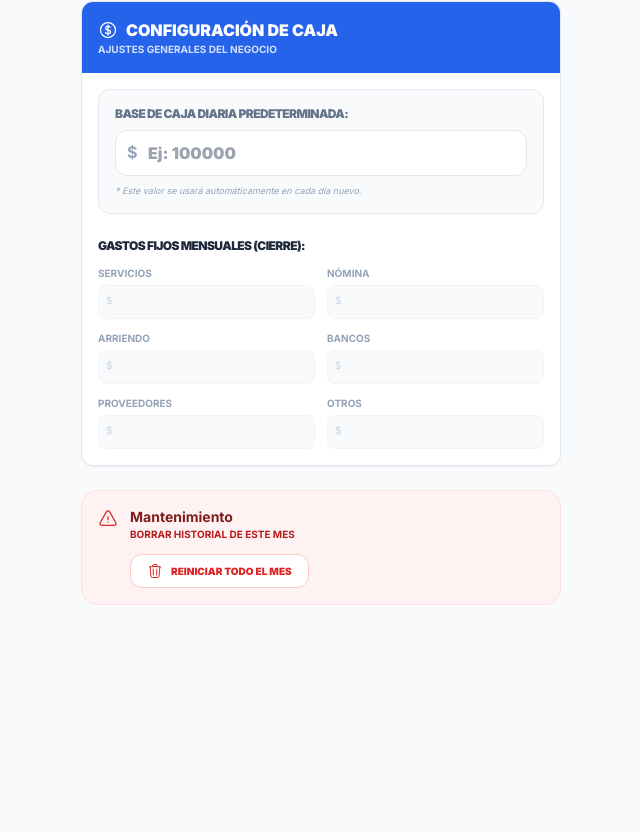
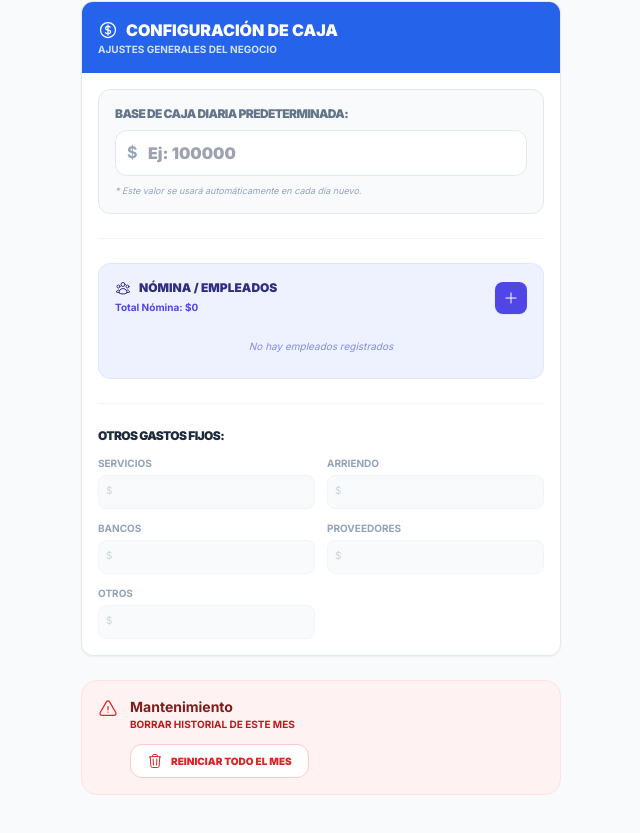
Before and after one commit to christophervillotafreire/districauchos-app, a React (Vite) app: page / in a window 1280 px wide. Shown: the part 1033-1866 px from the top of the page, without its empty margins (319-959 px from the left). Before the commit the page ends 1830 px from the top, so only its background shows below. Built offline with nearby package versions, Linux system fonts and the light colour scheme.

Commit message:
Actualizar MonthlySummary.tsx

```diff
--- a/components/MonthlySummary.tsx
+++ b/components/MonthlySummary.tsx
@@ -1,6 +1,6 @@
 import React from 'react';
-import { MonthlyFixedExpenses } from '../types';
-import { TrashIcon, ExclamationTriangleIcon, CurrencyDollarIcon } from '@heroicons/react/24/outline';
+import { MonthlyFixedExpenses, Employee } from '../types';
+import { TrashIcon, ExclamationTriangleIcon, CurrencyDollarIcon, UserGroupIcon, PlusIcon } from '@heroicons/react/24/outline';
 
 interface MonthlySummaryProps {
   expenses: MonthlyFixedExpenses;
@@ -13,8 +13,57 @@ interface MonthlySummaryProps {
 
 export const MonthlySummary: React.FC<MonthlySummaryProps> = ({ expenses, defaultBase, onChange, onBaseChange, dayCount, onReset }) => {
 
-  const updateField = (field: keyof MonthlyFixedExpenses, value: string) => {
+  // Actualizar campos simples (Arriendo, Servicios, etc.)
+  const updateSimpleField = (field: keyof MonthlyFixedExpenses, value: string) => {
+    if (field === 'payroll') return; // La nómina se maneja aparte
     onChange({ ...expenses, [field]: parseFloat(value) || 0 });
+  };
+
+  // --- LÓGICA DE EMPLEADOS ---
+
+  const addEmployee = () => {
+    const newEmployee: Employee = {
+      id: Date.now().toString(), // ID temporal simple
+      name: '',
+      paymentQ1: 0,
+      paymentQ2: 0
+    };
+
+    // Aseguramos que payroll sea un array (por si viene null o undefined de versiones viejas)
+    const currentPayroll = Array.isArray(expenses.payroll) ? expenses.payroll : [];
+
+    onChange({
+      ...expenses,
+      payroll: [...currentPayroll, newEmployee]
+    });
+  };
+
+  const updateEmployee = (id: string, field: keyof Employee, value: string | number) => {
+    const currentPayroll = Array.isArray(expenses.payroll) ? expenses.payroll : [];
+
+    const updatedPayroll = currentPayroll.map(emp => {
+      if (emp.id === id) {
+        return { ...emp, [field]: value };
+      }
+      return emp;
+    });
+
+    onChange({ ...expenses, payroll: updatedPayroll });
+  };
+
+  const removeEmployee = (id: string) => {
+    if (window.confirm('¿Eliminar este empleado?')) {
+      const currentPayroll = Array.isArray(expenses.payroll) ? expenses.payroll : [];
+      onChange({
+        ...expenses,
+        payroll: currentPayroll.filter(emp => emp.id !== id)
+      });
+    }
+  };
+
+  const calculateTotalPayroll = () => {
+    if (!Array.isArray(expenses.payroll)) return 0;
+    return expenses.payroll.reduce((total, emp) => total + (Number(emp.paymentQ1) || 0) + (Number(emp.paymentQ2) || 0), 0);
   };
 
   const confirmReset = () => {
@@ -22,6 +71,15 @@ export const MonthlySummary: React.FC<MonthlySummaryProps> = ({ expenses, defaul
       onReset();
     }
   };
+
+  // Campos simples excluyendo 'payroll'
+  const simpleFields = [
+    { label: 'Servicios', key: 'utilities' },
+    { label: 'Arriendo', key: 'rent' },
+    { label: 'Bancos', key: 'bankLoans' },
+    { label: 'Proveedores', key: 'suppliers' },
+    { label: 'Otros', key: 'others' },
+  ];
 
   return (
     <div className="space-y-6">
@@ -35,6 +93,7 @@ export const MonthlySummary: React.FC<MonthlySummaryProps> = ({ expenses, defaul
         </div>
 
         <div className="p-4 space-y-6">
+          {/* BASE DE CAJA */}
           <div className="bg-slate-50 p-4 rounded-xl border border-slate-200">
             <label className="block text-xs font-black text-slate-500 mb-2 uppercase tracking-tighter">Base de Caja Diaria Predeterminada:</label>
             <div className="relative">
@@ -50,25 +109,99 @@ export const MonthlySummary: React.FC<MonthlySummaryProps> = ({ expenses, defaul
             <p className="text-[9px] text-slate-400 mt-2 italic">* Este valor se usará automáticamente en cada día nuevo.</p>
           </div>
 
+          <div className="border-t border-slate-100 my-4"></div>
+
+          {/* SECCIÓN DE NÓMINA (EMPLEADOS) */}
+          <div className="bg-indigo-50 p-4 rounded-xl border border-indigo-100 space-y-4">
+            <div className="flex justify-between items-center">
+              <div>
+                <h4 className="text-xs font-black text-indigo-900 uppercase flex items-center gap-2">
+                  <UserGroupIcon className="h-4 w-4" />
+                  Nómina / Empleados
+                </h4>
+                <p className="text-[10px] text-indigo-600 font-bold mt-1">
+                  Total Nómina: ${calculateTotalPayroll().toLocaleString()}
+                </p>
+              </div>
+              <button
+                onClick={addEmployee}
+                className="bg-indigo-600 text-white p-2 rounded-lg hover:bg-indigo-700 transition-colors shadow-sm"
+              >
+                <PlusIcon className="h-4 w-4" />
+              </button>
+            </div>
+
+            <div className="space-y-3">
+              {Array.isArray(expenses.payroll) && expenses.payroll.map((emp) => (
+                <div key={emp.id} className="bg-white p-3 rounded-lg border border-indigo-100 shadow-sm relative group">
+                  <button
+                    onClick={() => removeEmployee(emp.id)}
+                    className="absolute -top-2 -right-2 bg-red-100 text-red-600 p-1 rounded-full opacity-0 group-hover:opacity-100 transition-opacity"
+                  >
+                    <TrashIcon className="h-3 w-3" />
+                  </button>
+
+                  <div className="mb-2">
+                    <label className="text-[9px] font-bold text-slate-400 uppercase">Nombre Empleado</label>
+                    <input
+                      type="text"
+                      value={emp.name}
+                      onChange={(e) => updateEmployee(emp.id, 'name', e.target.value)}
+                      placeholder="Ej: Juan Pérez"
+                      className="w-full text-xs font-bold border-b border-slate-200 py-1 focus:border-indigo-500 outline-none text-slate-700"
+                    />
+                  </div>
+
+                  <div className="grid grid-cols-2 gap-3">
+                    <div>
+                      <label className="text-[9px] font-bold text-slate-400 uppercase">Quincena 1</label>
+                      <div className="relative">
+                        <span className="absolute left-0 top-1 text-slate-300 text-xs">$</span>
+                        <input
+                          type="number"
+                          value={emp.paymentQ1 || ''}
+                          onChange={(e) => updateEmployee(emp.id, 'paymentQ1', parseFloat(e.target.value) || 0)}
+                          className="w-full pl-3 py-1 text-xs font-bold border-b border-slate-200 outline-none focus:border-indigo-500 text-slate-700"
+                        />
+                      </div>
+                    </div>
+                    <div>
+                      <label className="text-[9px] font-bold text-slate-400 uppercase">Quincena 2</label>
+                      <div className="relative">
+                        <span className="absolute left-0 top-1 text-slate-300 text-xs">$</span>
+                        <input
+                          type="number"
+                          value={emp.paymentQ2 || ''}
+                          onChange={(e) => updateEmployee(emp.id, 'paymentQ2', parseFloat(e.target.value) || 0)}
+                          className="w-full pl-3 py-1 text-xs font-bold border-b border-slate-200 outline-none focus:border-indigo-500 text-slate-700"
+                        />
+                      </div>
+                    </div>
+                  </div>
+                </div>
+              ))}
+
+              {(!expenses.payroll || expenses.payroll.length === 0) && (
+                <p className="text-center text-[10px] text-indigo-400 py-2 italic">No hay empleados registrados</p>
+              )}
+            </div>
+          </div>
+
+          <div className="border-t border-slate-100 my-4"></div>
+
+          {/* GASTOS FIJOS SIMPLES */}
           <div className="space-y-3">
-            <p className="text-xs font-black text-slate-800 uppercase tracking-tighter">Gastos Fijos Mensuales (Cierre):</p>
+            <p className="text-xs font-black text-slate-800 uppercase tracking-tighter">Otros Gastos Fijos:</p>
             <div className="grid grid-cols-2 gap-3">
-              {[
-                { label: 'Servicios', key: 'utilities' },
-                { label: 'Nómina', key: 'payroll' },
-                { label: 'Arriendo', key: 'rent' },
-                { label: 'Bancos', key: 'bankLoans' },
-                { label: 'Proveedores', key: 'suppliers' },
-                { label: 'Otros', key: 'others' },
-              ].map((item) => (
+              {simpleFields.map((item) => (
                 <div key={item.key}>
                   <label className="block text-[10px] text-slate-400 font-bold uppercase mb-1">{item.label}</label>
                   <div className="relative">
                     <span className="absolute left-2 top-2 text-[10px] text-slate-300">$</span>
                     <input
                       type="number"
-                      value={expenses[item.key as keyof MonthlyFixedExpenses] || ''}
-                      onChange={(e) => updateField(item.key as keyof MonthlyFixedExpenses, e.target.value)}
+                      value={expenses[item.key as keyof MonthlyFixedExpenses] as number || ''}
+                      onChange={(e) => updateSimpleField(item.key as keyof MonthlyFixedExpenses, e.target.value)}
                       className="w-full pl-5 pr-2 py-2 bg-slate-50 border border-slate-100 rounded-lg text-xs font-bold focus:bg-white outline-none"
                     />
                   </div>
```
